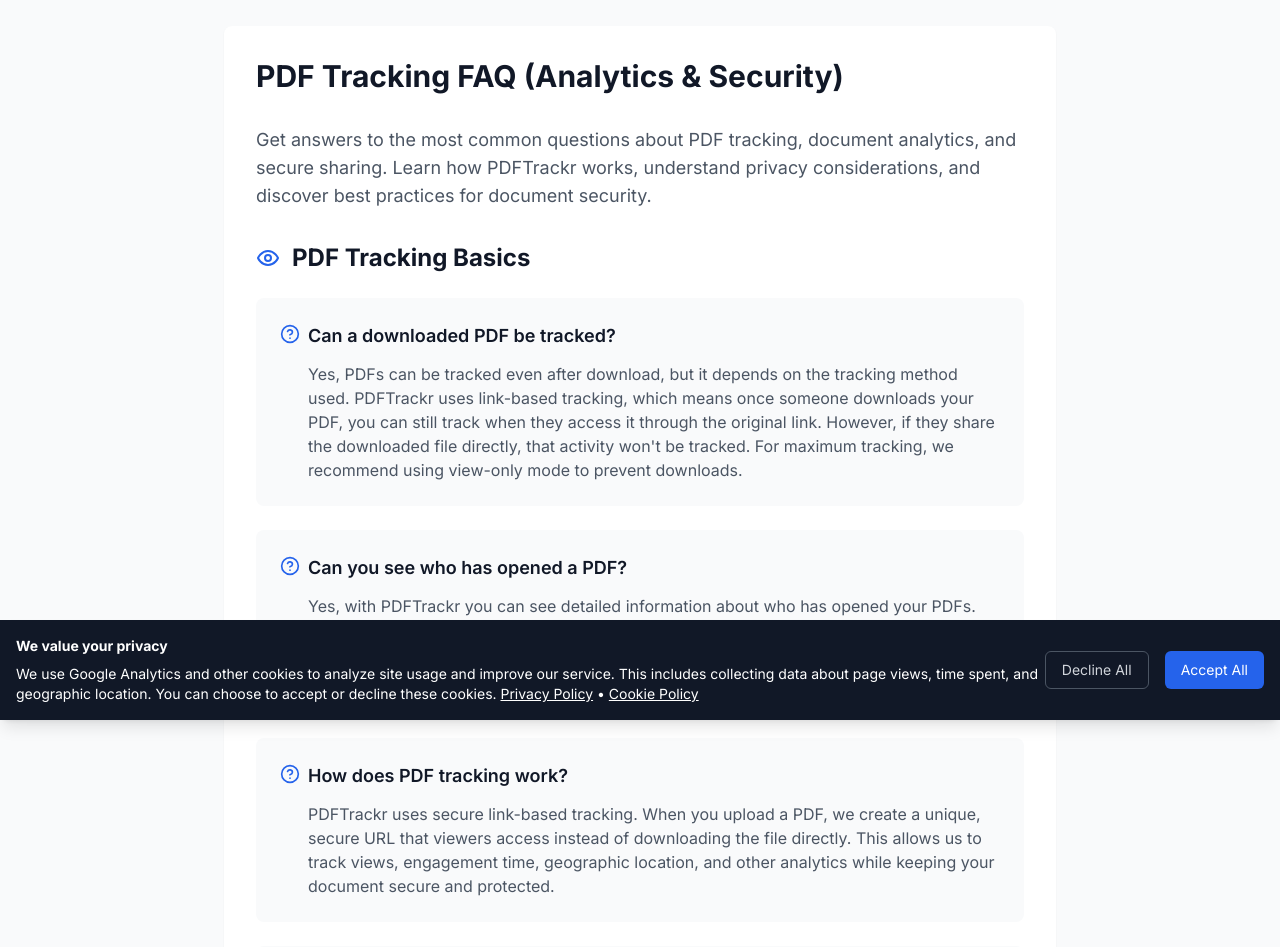
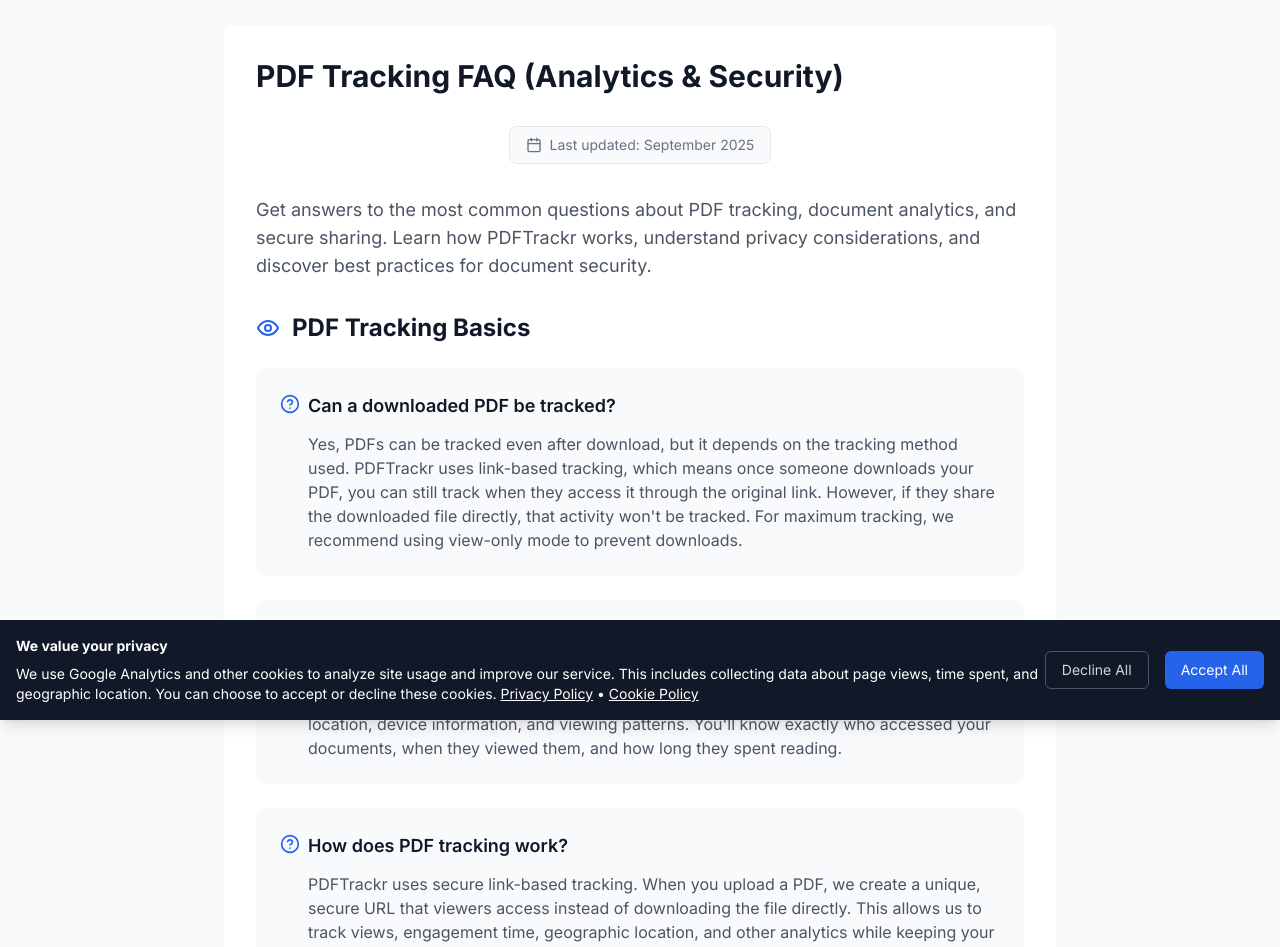
Before and after one commit to first-dotcom/pdftrackr, a Next.js app in the folder frontend/: page /pdf-tracking-faq in a window 1280 px wide. Shown: the part 80-1027 px from the top of the page. Built offline with nearby package versions, Linux system fonts and the light colour scheme; no server answers.

Commit message:
Improve SEO

```diff
--- a/frontend/app/document-tracking-system/page.tsx
+++ b/frontend/app/document-tracking-system/page.tsx
@@ -15,12 +15,13 @@ import {
 import type { Metadata } from "next";
 import Link from "next/link";
 import CTAButton from "@/components/CTAButton";
+import LastUpdated from "@/components/LastUpdated";
 import SEOBreadcrumbs from "@/components/SEOBreadcrumbs";
 
 export const metadata: Metadata = {
-  title: "Document Tracking System for Freelancers & Teams",
+  title: "Document Tracking System 2025 for Freelancers & Teams",
   description:
-    "Track client documents with simple PDF analytics. Built for freelancers and small teams who need insights without big-company complexity.",
+    "Document tracking system 2025 for freelancers & teams. Simple PDF analytics without big-company complexity. Start tracking client documents today!",
   keywords: [
     "document tracking system",
     "PDF tracking system",
@@ -208,6 +209,8 @@ export default function DocumentTrackingSystemPage() {
             Learn more about our <Link href="/free-pdf-tracking" className="text-primary-600 hover:text-primary-800 underline">free PDF tracking solution</Link> or explore our <Link href="/pdf-analytics-tutorial" className="text-primary-600 hover:text-primary-800 underline">comprehensive analytics tutorial</Link>.
           </p>
         </div>
+
+        <LastUpdated date="2025-09" />
 
         {/* TL;DR Section for AI Optimization */}
         <div className="bg-blue-50 border-l-4 border-blue-400 p-6 mb-8">
--- a/frontend/app/how-to-track-pdf-views/page.tsx
+++ b/frontend/app/how-to-track-pdf-views/page.tsx
@@ -4,12 +4,13 @@ import Link from "next/link";
 import Script from "next/script";
 import CTAButton from "@/components/CTAButton";
 import LearnMoreSection from "@/components/LearnMoreSection";
+import LastUpdated from "@/components/LastUpdated";
 import SEOBreadcrumbs from "@/components/SEOBreadcrumbs";
 
 export const metadata: Metadata = {
-  title: "How to Track PDF Views (Step‑by‑Step Guide)",
+  title: "How to Track PDF Views 2025 (Step‑by‑Step Guide)",
   description:
-    "Learn how to track PDF views in minutes. A simple, step-by-step guide for freelancers and small businesses. Free storage included.",
+    "How to track PDF views 2025: Complete step-by-step guide for freelancers & small businesses. Learn PDF tracking in minutes with free storage included!",
   keywords: [
     "how to track PDF views",
     "PDF tracking guide",
@@ -129,6 +130,8 @@ export default function HowToTrackPdfViewsPage() {
           <h1 className="text-3xl font-bold text-gray-900 mb-8">
             How to Track PDF Views - Simple Guide for Freelancers & Small Businesses
           </h1>
+
+          <LastUpdated date="2025-09" />
 
           {/* TL;DR Section for AI Optimization */}
           <div className="bg-blue-50 border-l-4 border-blue-400 p-6 mb-8">
--- a/frontend/app/layout.tsx
+++ b/frontend/app/layout.tsx
@@ -10,7 +10,7 @@ const inter = Inter({ subsets: ["latin"] });
 
 export const metadata: Metadata = {
   title: {
-    default: "PDF Tracking & Analytics - Simple Document Sharing for Freelancers",
+    default: "PDF Tracking Software 2025 - Simple Document Sharing for Freelancers",
     template: "%s | PDFTrackr",
   },
   description:
--- a/frontend/app/pdf-tracking-faq/page.tsx
+++ b/frontend/app/pdf-tracking-faq/page.tsx
@@ -4,9 +4,10 @@ import Link from "next/link";
 import Script from "next/script";
 import CTAButton from "@/components/CTAButton";
 import LearnMoreSection from "@/components/LearnMoreSection";
+import LastUpdated from "@/components/LastUpdated";
 
 export const metadata: Metadata = {
-  title: "PDF Tracking FAQ (Analytics & Security)",
+  title: "PDF Tracking FAQ 2025 (Analytics & Security)",
   description:
     "Quick answers to PDF tracking questions. Simple, clear help for freelancers and small businesses - start tracking for free.",
   keywords: [
@@ -54,7 +55,7 @@ const faqData = [
       {
         question: "How does PDF tracking work?",
         answer:
-          "PDFTrackr uses secure link-based tracking. When you upload a PDF, we create a unique, secure URL that viewers access instead of downloading the file directly. This allows us to track views, engagement time, geographic location, and other analytics while keeping your document secure and protected.",
+          "PDFTrackr uses secure link-based tracking. When you upload a PDF, we create a unique, secure URL that viewers access instead of downloading the file directly. This allows us to track views, engagement time, geographic location, and other analytics while keeping your document secure and protected. For a complete setup guide, see our <Link href=\"/how-to-track-pdf-views\" className=\"text-primary-600 hover:text-primary-800 underline\">how to track PDF views tutorial</Link>.",
       },
       {
         question: "Is PDF tracking legal and ethical?",
@@ -70,7 +71,7 @@ const faqData = [
       {
         question: "How secure is PDF tracking?",
         answer:
-          "PDFTrackr provides enterprise-grade security for your documents. All data is encrypted using TLS/SSL protocols, files are virus-scanned automatically, and we implement strict access controls. Your documents are stored in secure cloud infrastructure with regular security audits and compliance with industry standards.",
+          "PDFTrackr provides enterprise-grade security for your documents. All data is encrypted using TLS/SSL protocols, files are virus-scanned automatically, and we implement strict access controls. Your documents are stored in secure cloud infrastructure with regular security audits and compliance with industry standards. Learn more about our <Link href=\"/secure-pdf-sharing-guide\" className=\"text-primary-600 hover:text-primary-800 underline\">secure PDF sharing features</Link>.",
       },
       {
         question: "Can PDF tracking be detected by viewers?",
@@ -143,7 +144,7 @@ const faqData = [
       {
         question: "Is PDF tracking free?",
         answer:
-          "Yes! PDFTrackr offers a generous free plan with 500MB storage, basic tracking features, and essential analytics. No credit card is required to get started. For advanced features and higher storage limits, we offer Pro plans starting Q4 2025.",
+          "Yes! PDFTrackr offers a generous free plan with 500MB storage, basic tracking features, and essential analytics. No credit card is required to get started. For advanced features and higher storage limits, we offer Pro plans starting Q4 2025. Learn more about our <Link href=\"/free-pdf-tracking\" className=\"text-primary-600 hover:text-primary-800 underline\">free PDF tracking solution</Link>.",
       },
       {
         question: "What's included in the free plan?",
@@ -260,6 +261,8 @@ export default function FAQPage() {
         <div className="bg-white shadow-sm rounded-lg p-8">
           <h1 className="text-3xl font-bold text-gray-900 mb-8">PDF Tracking FAQ (Analytics & Security)</h1>
 
+          <LastUpdated date="2025-09" />
+
           <div className="prose prose-gray max-w-none">
             <p className="text-lg text-gray-600 mb-8">
               Get answers to the most common questions about PDF tracking, document analytics, and
--- a/frontend/app/track-documents-online/page.tsx
+++ b/frontend/app/track-documents-online/page.tsx
@@ -4,10 +4,11 @@ import Link from "next/link";
 import React from "react";
 import CTAButton from "@/components/CTAButton";
 import LearnMoreSection from "@/components/LearnMoreSection";
+import LastUpdated from "@/components/LastUpdated";
 import SEOBreadcrumbs from "@/components/SEOBreadcrumbs";
 
 export const metadata: Metadata = {
-  title: "Track Documents Online (Cloud Analytics)",
+  title: "Track Documents Online 2025 (Cloud Analytics)",
   description:
     "Track documents online with ease. Affordable cloud analytics for freelancers - no complex setup, no big-company software required.",
   keywords: [
@@ -155,6 +156,8 @@ export default function TrackDocumentsOnlinePage() {
             Get started with our <Link href="/free-pdf-tracking" className="text-primary-600 hover:text-primary-800 underline">free PDF tracking solution</Link> or learn more about our <Link href="/document-tracking-system" className="text-primary-600 hover:text-primary-800 underline">complete document tracking system</Link>.
           </p>
         </div>
+
+        <LastUpdated date="2025-09" />
 
         {/* TL;DR Section for AI Optimization */}
         <div className="bg-blue-50 border-l-4 border-blue-400 p-6 mb-8">
--- /dev/null
+++ b/frontend/components/LastUpdated.tsx
@@ -0,0 +1,49 @@
+import { Calendar } from "lucide-react";
+
+interface LastUpdatedProps {
+  date: string; // Format: "2025-09"
+}
+
+export default function LastUpdated({ date }: LastUpdatedProps) {
+  // Convert "2025-09" to "September 2025"
+  const formatDate = (dateStr: string) => {
+    const [year, month] = dateStr.split("-");
+    const monthNames = [
+      "January", "February", "March", "April", "May", "June",
+      "July", "August", "September", "October", "November", "December"
+    ];
+    const monthName = monthNames[parseInt(month) - 1];
+    return `${monthName} ${year}`;
+  };
+
+  const formattedDate = formatDate(date);
+  const isoDate = `${date}-01T00:00:00.000Z`; // Convert to ISO format for schema
+
+  return (
+    <>
+      {/* Schema markup for dateModified */}
+      <script
+        type="application/ld+json"
+        dangerouslySetInnerHTML={{
+          __html: JSON.stringify({
+            "@context": "https://schema.org",
+            "@type": "WebPage",
+            "dateModified": isoDate,
+            "mainEntity": {
+              "@type": "Article",
+              "dateModified": isoDate
+            }
+          })
+        }}
+      />
+
+      {/* Visual component */}
+      <div className="flex items-center justify-center mb-8">
+        <div className="flex items-center space-x-2 text-sm text-gray-500 bg-gray-50 px-4 py-2 rounded-lg border">
+          <Calendar className="h-4 w-4" />
+          <span>Last updated: {formattedDate}</span>
+        </div>
+      </div>
+    </>
+  );
+}
```
Also changed, not shown: frontend/app/free-pdf-tracking/page.tsx (+5 -2 lines), frontend/app/pdf-analytics-tutorial/page.tsx (+7 -4 lines), frontend/app/secure-pdf-sharing-guide/page.tsx (+7 -3 lines).
